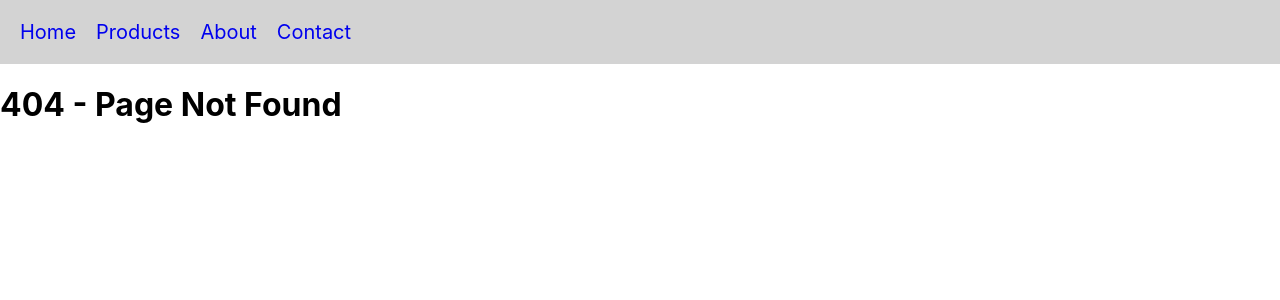
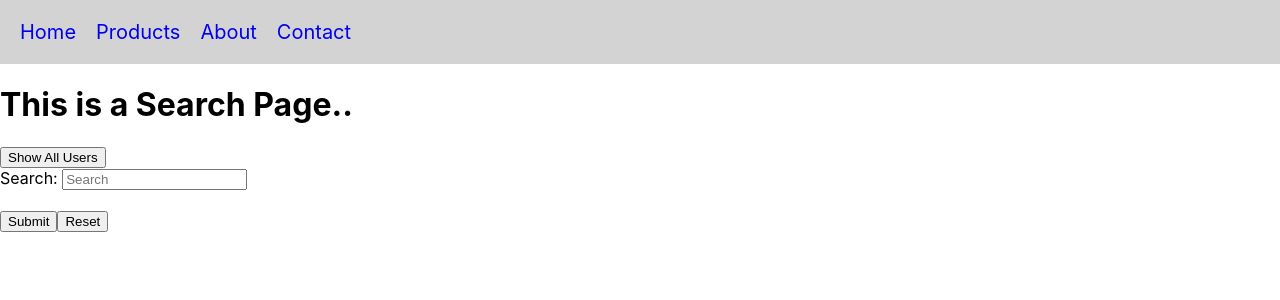
Before and after one commit to riazgul03/ReactJS, a React (Create React App) app in the folder react_router_demo/: page /search in a window 1280 px wide. Before the commit this address had no page. Shown: the top 300 px of the page. Built offline with nearby package versions, Linux system fonts and the light colour scheme.

Commit message:
UseSearchParams / Query String In React Router

```diff
--- a/react_router_demo/src/App.js
+++ b/react_router_demo/src/App.js
@@ -12,22 +12,25 @@ import Jeans from './Components/Jeans';
 import Users from './Components/Users';
 import UsersDetails from './Components/UsersDetails';
 import Admin from './Components/Admin';
+import Search from './Components/Search';
 function App() {
   return (
     <>
       <Navbar />
       <Routes>
         <Route path='/' element={<Home />} />
-        <Route path='/products' element={<Products/>}>
-        <Route index element={<Shirts/>}></Route>
-          <Route path='shirts' element={<Shirts/>}/>
-          <Route path='jeans' element={<Jeans/>}/>
+        <Route path='/products' element={<Products />}>
+          <Route index element={<Shirts />}></Route>
+          <Route path='shirts' element={<Shirts />} />
+          <Route path='jeans' element={<Jeans />} />
         </Route>
         <Route path='/about' element={<About />} />
         <Route path='/contact' element={<Contact />} />
-        <Route path='/users' element={<Users/>}>
-        <Route path=':id' element={<UsersDetails/>}/>
-        <Route path='admin' element={<Admin/>}/>
+        <Route path='/search' element={<Search />} />
+
+        <Route path='/users' element={<Users />}>
+          <Route path=':id' element={<UsersDetails />} />
+          <Route path='admin' element={<Admin />} />
         </Route>
         <Route path='*' element={<PageNotFound />} />
       </Routes>
--- /dev/null
+++ b/react_router_demo/src/Components/Search.js
@@ -0,0 +1,28 @@
+import React from 'react'
+import { useSearchParams } from 'react-router-dom'
+
+function Search() {
+   const [searchFaramas, setSearchFaramas] = useSearchParams();
+   const handleSearch = (e) =>{
+    e.preventDefault();
+    const data = searchFaramas.get('q');
+    const age = searchFaramas.get('age');
+
+    alert(data + " " +  age);
+   }
+    return (
+        <div>
+            <h1>This is a Search Page..</h1>
+            <button onClick={() => setSearchFaramas({q:"Kumar"})}>Show All Users</button>
+            <form onSubmit={handleSearch}>
+                <label htmlFor="">Search: </label>
+                <input type="text" placeholder='Search' onChange = {(e) => setSearchFaramas({q:e.target.value})}/>
+                <br /><br />
+                <input type="submit" value="Submit" />
+                <input type="button" value="Reset" onClick={() => setSearchFaramas({})}/>
+            </form>
+        </div>
+    )
+}
+
+export default Search
```
